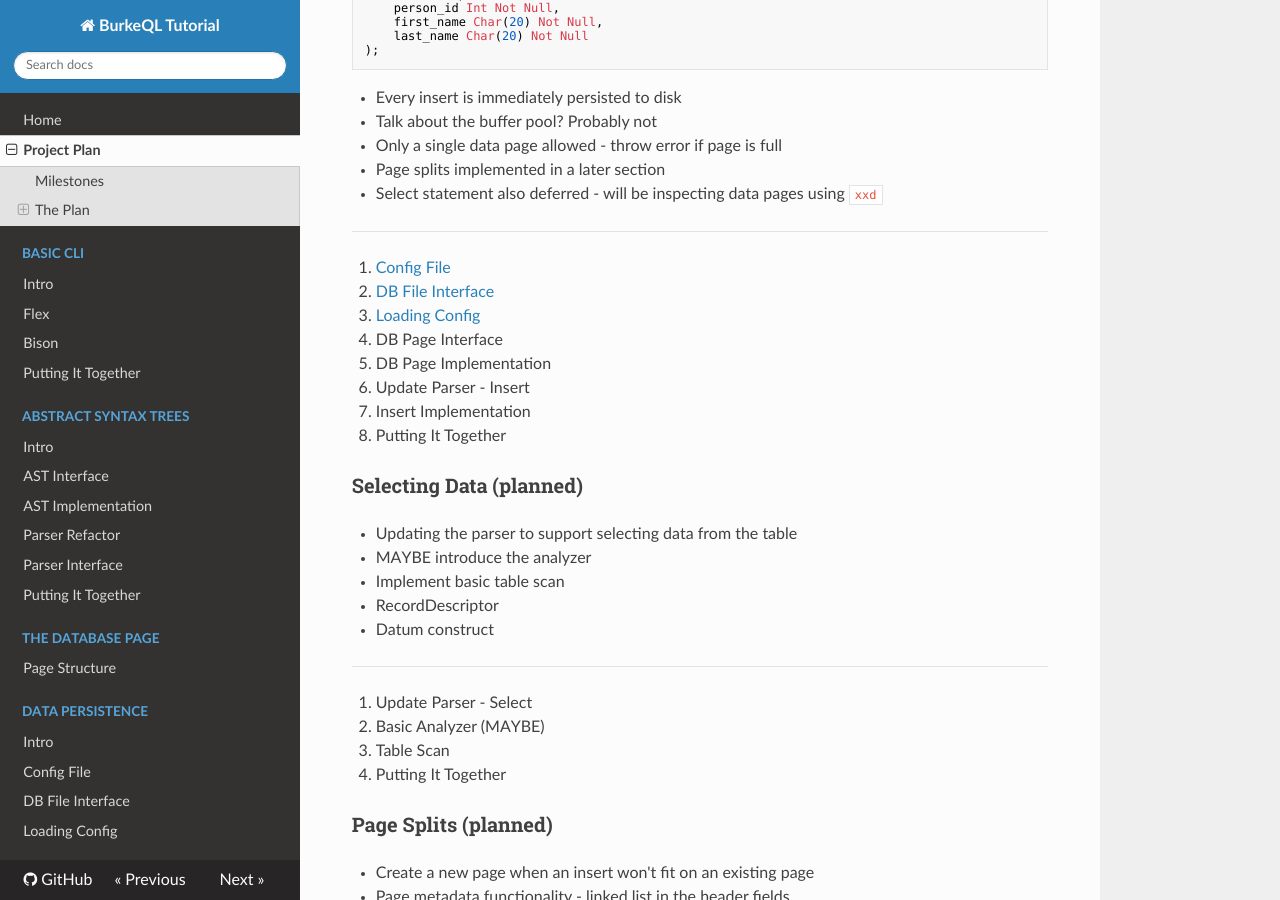
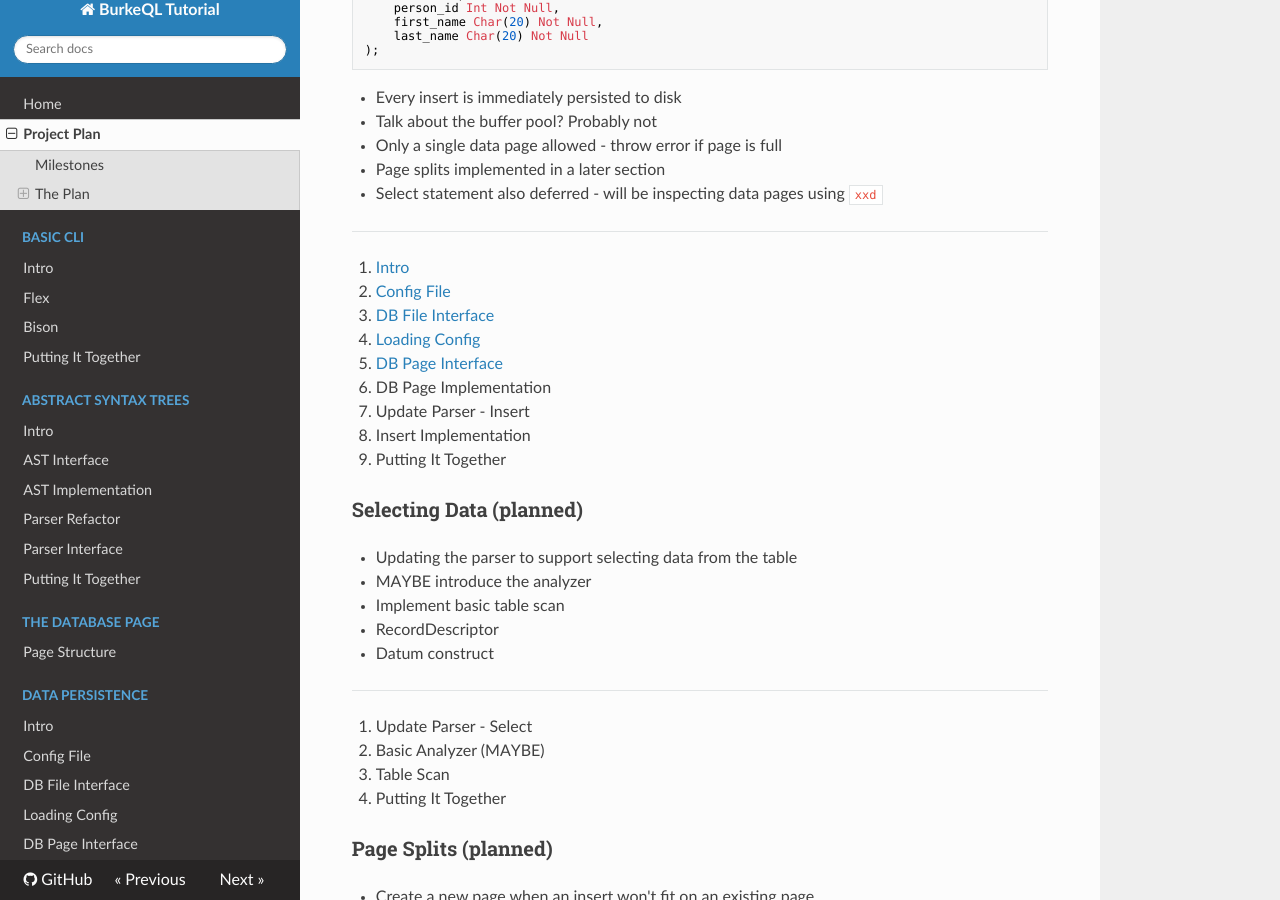
Before and after one commit to burke1791/burkeql-db, an MkDocs documentation site: the page built from docs/00-intro/project-plan.md, in a window 1280 px wide and 900 px high, scrolled down 1562 px. Built offline with MkDocs 1.6.1, drawn with Linux system fonts in a browser that asks for light colours; nearby versions of some CDN libraries.

Commit message:
page interface in progress

```diff
--- a/docs/00-intro/project-plan.md
+++ b/docs/00-intro/project-plan.md
@@ -67,10 +67,11 @@ Create Table person (
 
 ---
 
+1. [Intro](../../04-data-persistence/intro)
 1. [Config File](../../04-data-persistence/config-file)
 1. [DB File Interface](../../04-data-persistence/file-interface)
 1. [Loading Config](../../04-data-persistence/loading-config)
-1. DB Page Interface
+1. [DB Page Interface](../../04-data-persistence/page-interface)
 1. DB Page Implementation
 1. Update Parser - Insert
 1. Insert Implementation
--- a/mkdocs.yml
+++ b/mkdocs.yml
@@ -24,7 +24,7 @@ nav:
     - 'Config File': 04-data-persistence/config-file.md
     - 'DB File Interface': 04-data-persistence/file-interface.md
     - 'Loading Config': 04-data-persistence/loading-config.md
-    # - 'DB Page Interface': 04-data-persistence/page-interface.md
+    - 'DB Page Interface': 04-data-persistence/page-interface.md
     # - 'DB Page Implementation': 04-data-persistence/page-implementation.md
     # - 'Parser Update - Insert': 04-data-persistence/parser-insert.md
     # - 'Insert Logic': 04-data-persistence/insert-logic.md
```
Also changed, not shown: docs/04-data-persistence/page-interface.md (added, +3 -0 lines), 1 other file.
